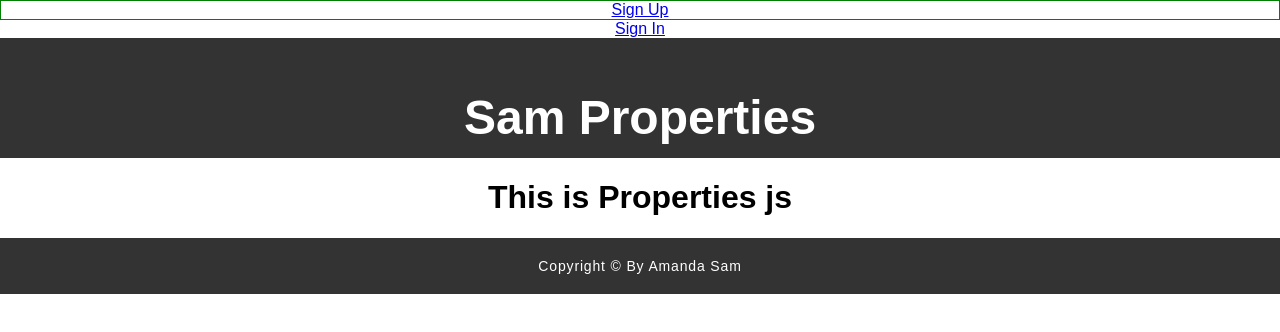
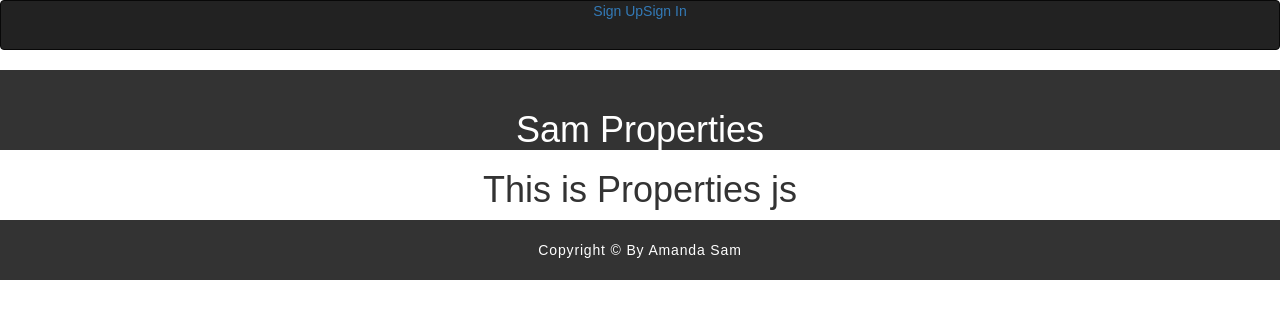
Before and after one commit to AmandaKitSam/properties_client, a React (Create React App) app: page /#/ in a window 1280 px wide. Shown: the top 332 px of the page. Built offline with nearby package versions, Linux system fonts and the light colour scheme.

Commit message:
updated components

```diff
--- a/public/index.html
+++ b/public/index.html
@@ -19,7 +19,9 @@
       work correctly both with client-side routing and a non-root public URL.
       Learn how to configure a non-root public URL by running `npm run build`.
     -->
-    <title>React App</title>
+    <!-- Latest compiled and minified CSS -->
+    <link rel="stylesheet" href="https://maxcdn.bootstrapcdn.com/bootstrap/latest/css/bootstrap.min.css">
+    <title>SAM Properties</title>
   </head>
   <body>
     <noscript>
--- a/src/components/App.css
+++ b/src/components/App.css
@@ -20,9 +20,7 @@ footer {
 }
 
 /* --------------Nav Bar------------------- */
-.SignUp {
-  border: 1px solid green;
-}
+
 
 
 /* --------------disabled------------------- */
--- a/src/components/App.js
+++ b/src/components/App.js
@@ -10,19 +10,22 @@ class App extends Component {
   render() {
     return (
       <div className="App">
-        <div className="SignUp">
-          <Link to="/signup">Sign Up</Link>
-        </div>
-        <div className="SignIn">
-          <Link to="/signin">Sign In</Link>
-        </div>
 
-        <Properties />
+        <nav className="navbar navbar-inverse">
+          <div className="container-flui">
+            <div className="">
+              <Link to="/signup">Sign Up</Link>
+              <Link to="/signin">Sign In</Link>
+            </div>
+          </div>
+        </nav>
 
         <header className="App-header">
           <h1 className="App-title">Sam Properties</h1>
         </header>
-        <h1>This is Properties js</h1>
+
+        <Properties />
+
         <footer>Copyright &copy; By Amanda Sam</footer>
       </div>
     );
--- a/src/components/Properties.js
+++ b/src/components/Properties.js
@@ -7,7 +7,7 @@ class Properties extends Component {
   render() {
     return (
       <div>
-
+        <h1>This is Properties js</h1>
       </div>
     );
   }
```
